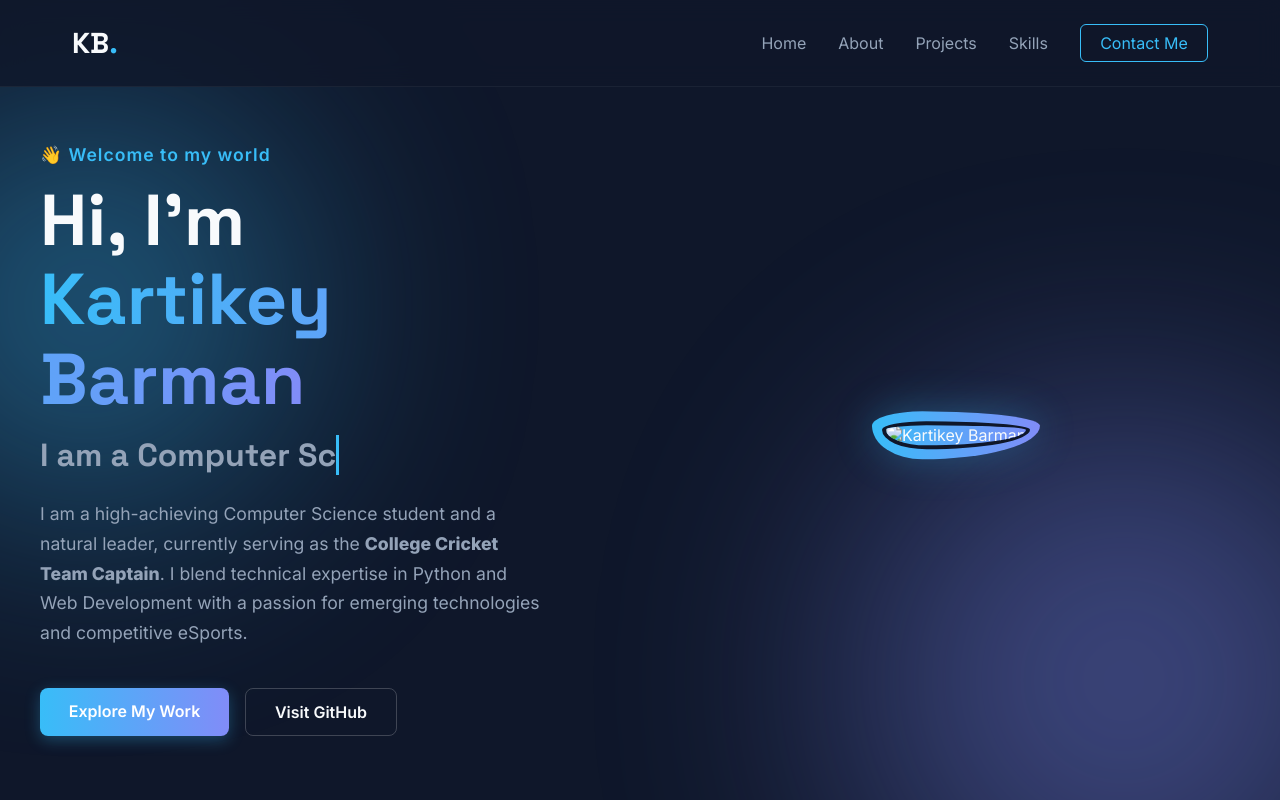
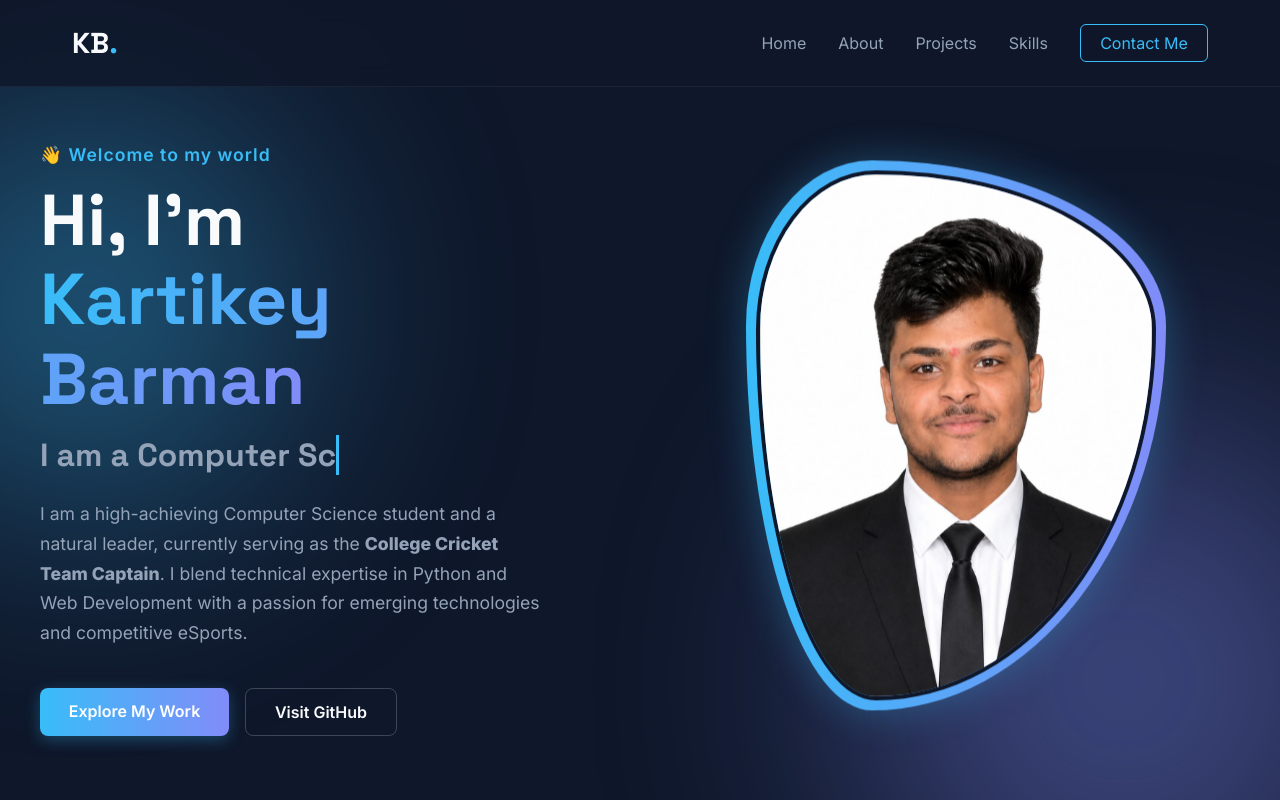
Before and after one commit to kartikey27777/portfolio, a plain HTML site: page index.html in a window 1280 px wide. Shown: the top 800 px of the page. Drawn offline with Linux system fonts and the light colour scheme.

Commit message:
Update index.html

```diff
--- a/index.html
+++ b/index.html
@@ -44,7 +44,7 @@
 
         <div class="hero-image-wrapper">
           <div class="image-border">
-            <img src="portfolio.jpg.jpeg" alt="Kartikey Barman" class="hero-img" />
+            <img src="portfolio.jpeg" alt="Kartikey Barman" class="hero-img" />
           </div>
         </div>
       </div>
```
